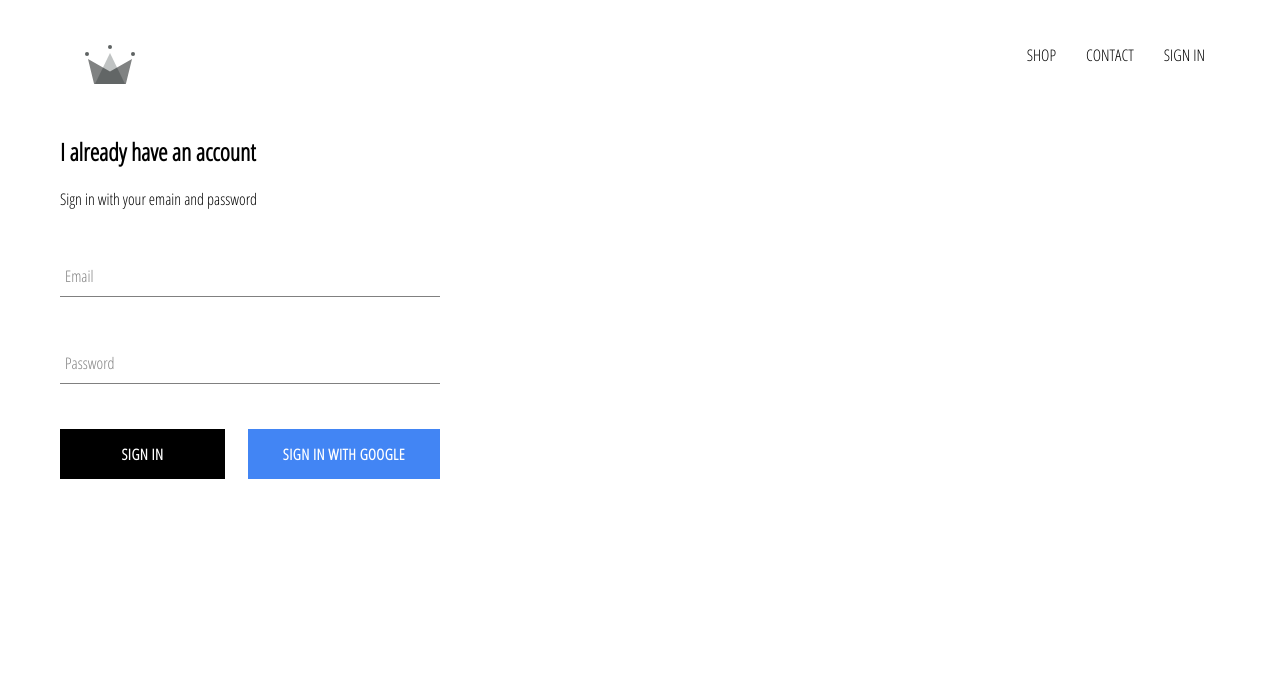
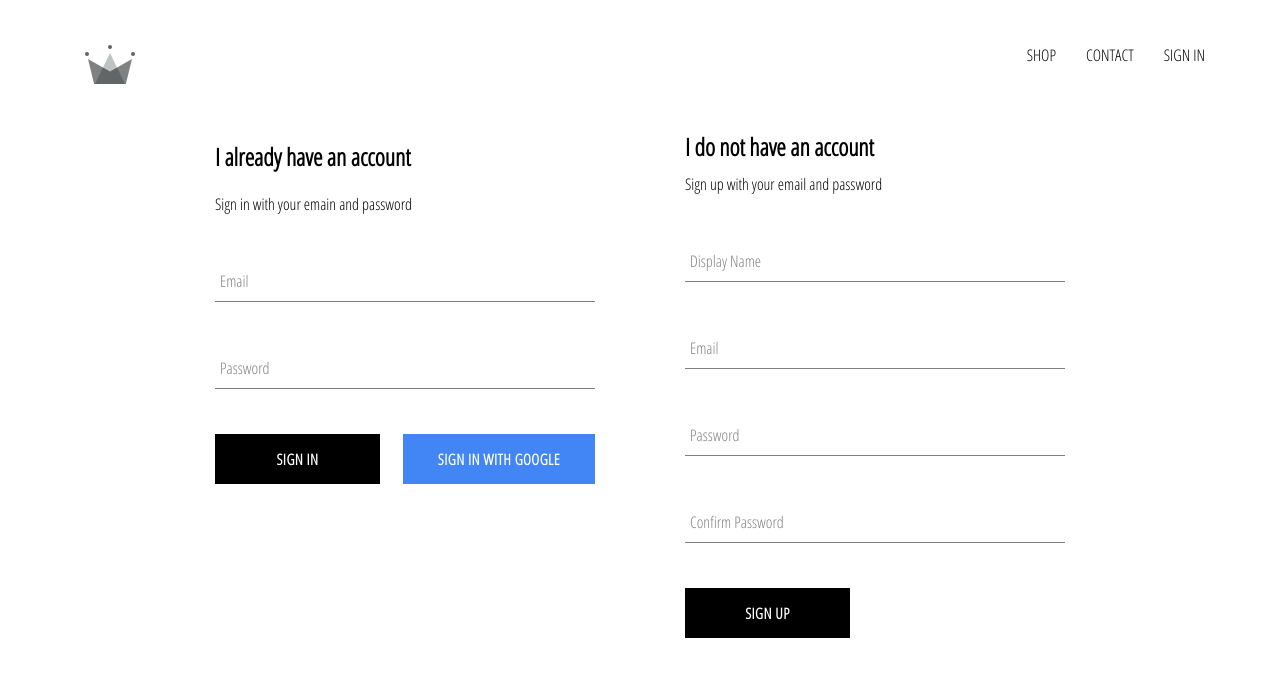
Before and after one commit to vrshchk/e-commerce-website, a React (Create React App) app: page /signin in a window 1280 px wide. Shown: the top 676 px of the page. Built offline with nearby package versions, Linux system fonts and the light colour scheme; no server answers.

Commit message:
sign in and sign up with Firebase finished

```diff
--- a/src/App.js
+++ b/src/App.js
@@ -19,9 +19,20 @@
     unsubscribeFromAuth = null;
 
     componentDidMount() {
-        this.unsubscribeFromAuth = auth.onAuthStateChanged(async user => {
-            createUserProfileDocument(user);
-            //this.setState({currentUser: user})
+        this.unsubscribeFromAuth = auth.onAuthStateChanged(async userAuth => {
+            if(userAuth){
+                const userRef = await createUserProfileDocument(userAuth);
+                userRef.onSnapshot(snapshot => {
+                    this.setState({
+                        currentUser: {
+                            id: snapshot.id,
+                            ...snapshot.data()
+                        }
+                    })
+                });
+            } else {
+                this.setState({currentUser: userAuth})
+            }
         })
     }
 
--- a/src/components/sign-in/sign-in.component.jsx
+++ b/src/components/sign-in/sign-in.component.jsx
@@ -2,7 +2,7 @@
 import "./sign-in.styles.scss"
 import FormInput from "../form-input/form-input.component";
 import CustomButton from "../custom-button/custom-button.component";
-import {signInWithGoogle} from "../../firebase/firebase.utils";
+import {auth, signInWithGoogle} from "../../firebase/firebase.utils";
 
 class SignIn extends React.Component {
     constructor(props) {
@@ -14,10 +14,16 @@
         }
     }
 
-    handleSubmit = event => {
+    handleSubmit = async event => {
         event.preventDefault();
+        const { email, password } = this.state;
+        try{
+            await auth.signInWithEmailAndPassword(email, password);
+            this.setState({email: '', password: ''})
+        } catch (error) {
+            console.log(error);
+        }
 
-        this.setState({email: '', password: ''})
     }
 
     handleChange = event => {
--- /dev/null
+++ b/src/components/sign-up/sign-up.component.jsx
@@ -0,0 +1,90 @@
+import React from 'react'
+import './sign-up.styles.scss'
+import FormInput from "../form-input/form-input.component";
+import CustomButton from "../custom-button/custom-button.component";
+import {auth, createUserProfileDocument} from "../../firebase/firebase.utils";
+
+class SignUp extends React.Component {
+    constructor(props) {
+        super(props);
+
+        this.state = {
+            displayName: '',
+            email: '',
+            password: '',
+            confirmPassword: ''
+        }
+    }
+
+    handleSubmit = async event => {
+        event.preventDefault();
+        const {displayName, email, password, confirmPassword} = this.state;
+        if(password!==confirmPassword) {
+            alert("passwords don`t match");
+            return;
+        }
+        try{
+            const {user} = await auth.createUserWithEmailAndPassword(email, password);
+            await createUserProfileDocument(user, {displayName});
+            this.setState({
+                displayName: '',
+                email: '',
+                password: '',
+                confirmPassword: ''
+            })
+        } catch(error){
+            console.error(error);
+        }
+    }
+
+    handleChange = event => {
+        const {name, value} = event.target;
+        this.setState({[name]: value});
+    }
+
+    render() {
+        const {displayName, email, password, confirmPassword} = this.state;
+        return(
+            <div className='sign-up'>
+                <h2 className='title'>I do not have an account</h2>
+                <span>Sign up with your email and password</span>
+                <form className='sign-up-form' onSubmit={this.handleSubmit}>
+                    <FormInput
+                        type='text'
+                        name={'displayName'}
+                        value={displayName}
+                        onChange={this.handleChange}
+                        label='Display Name'
+                        required
+                    />
+                    <FormInput
+                        type='email'
+                        name={'email'}
+                        value={email}
+                        onChange={this.handleChange}
+                        label='Email'
+                        required
+                    />
+                    <FormInput
+                        type='password'
+                        name={'password'}
+                        value={password}
+                        onChange={this.handleChange}
+                        label='Password'
+                        required
+                    />
+                    <FormInput
+                        type='password'
+                        name={'confirmPassword'}
+                        value={confirmPassword}
+                        onChange={this.handleChange}
+                        label='Confirm Password'
+                        required
+                    />
+                    <CustomButton type='submit'>SIGN UP</CustomButton>
+                </form>
+            </div>
+        )}
+}
+
+export default SignUp;
--- /dev/null
+++ b/src/components/sign-up/sign-up.styles.css
@@ -0,0 +1,10 @@
+.sign-up {
+  display: flex;
+  flex-direction: column;
+  width: 380px;
+}
+.sign-up .title {
+  margin: 10px 0;
+}
+
+/*# sourceMappingURL=sign-up.styles.css.map */
--- /dev/null
+++ b/src/components/sign-up/sign-up.styles.scss
@@ -0,0 +1,9 @@
+.sign-up {
+  display: flex;
+  flex-direction: column;
+  width: 380px;
+
+  .title {
+    margin: 10px 0;
+  }
+}
--- a/src/firebase/firebase.utils.js
+++ b/src/firebase/firebase.utils.js
@@ -17,11 +17,22 @@
     const userRef = firestore.doc(`users/${userAuth.uid}`);
     const snapShot = await userRef.get();
     if (!snapShot.exists) {
+        const {displayName, email} = userAuth;
+        const createdAt = new Date();
 
+        try {
+            await userRef.set({
+                displayName,
+                email,
+                createdAt,
+                ...additionalData
+            })
+        } catch (error){
+            console.log('error creating a user', error.message);
+        }
     }
-
-
-}
+    return userRef;
+};
 
 firebase.initializeApp(config);
 
--- a/src/pages/sign-in-and-sign-up/sign-in-and-sign-up.component.jsx
+++ b/src/pages/sign-in-and-sign-up/sign-in-and-sign-up.component.jsx
@@ -1,10 +1,12 @@
 import React from 'react'
 import './sign-in-and-sign-up.styles.scss'
 import SignIn from "../../components/sign-in/sign-in.component";
+import SignUp from "../../components/sign-up/sign-up.component";
 
 const SignInSignUpPage = () => (
     <div className='sign-in-sign-up'>
-        <SignIn />
+        <SignIn/>
+        <SignUp/>
     </div>
 )
 
--- a/src/pages/sign-in-and-sign-up/sign-in-and-sign-up.styles.css
+++ b/src/pages/sign-in-and-sign-up/sign-in-and-sign-up.styles.css
@@ -1,3 +1,8 @@
-
+.sign-in-sign-up {
+  width: 850px;
+  display: flex;
+  justify-content: space-between;
+  margin: 30px auto;
+}
 
 /*# sourceMappingURL=sign-in-and-sign-up.styles.css.map */
--- a/src/pages/sign-in-and-sign-up/sign-in-and-sign-up.styles.scss
+++ b/src/pages/sign-in-and-sign-up/sign-in-and-sign-up.styles.scss
@@ -0,0 +1,6 @@
+.sign-in-sign-up {
+  width: 850px;
+  display: flex;
+  justify-content: space-between;
+  margin: 30px auto;
+}
```
Also changed, not shown: 2 other files (tests, documents, lock files or other folders).
